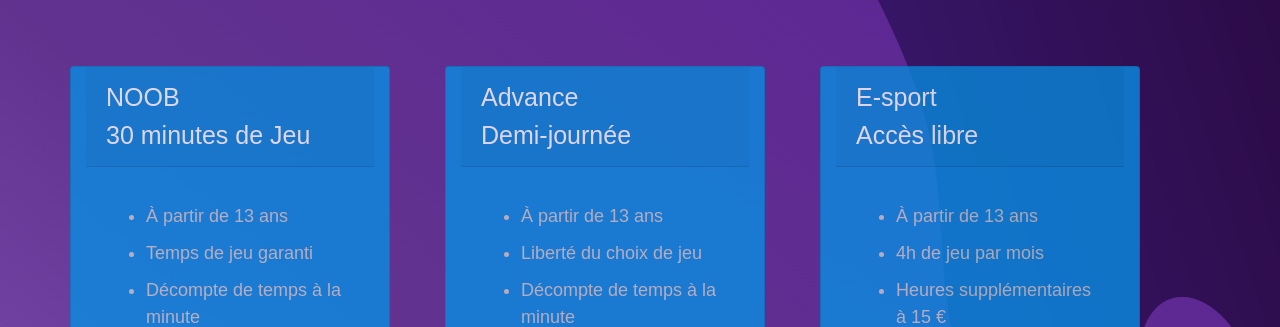
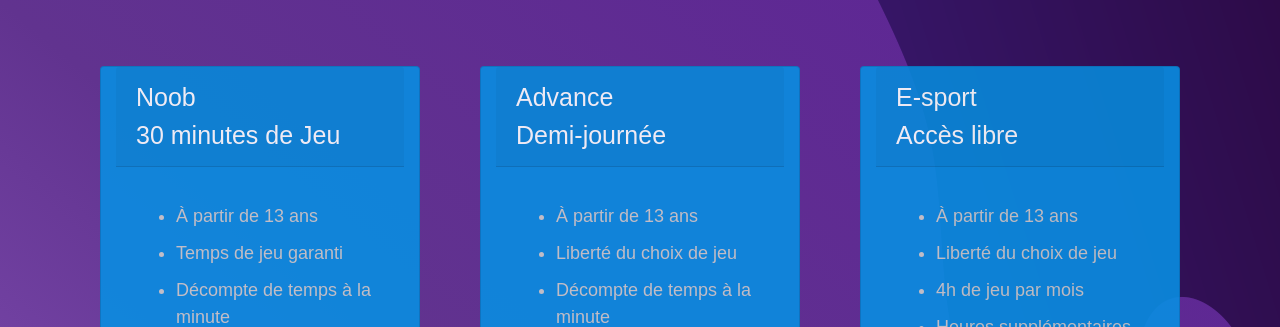
Before and after one commit to EmirKherchi/Vr-Shop, a plain HTML site: page shop.html in a window 1280 px wide. Shown: the part 1000-1327 px from the top of the page. Drawn offline with nearby package versions, Linux system fonts and the light colour scheme.

Commit message:
responsive shop page

```diff
--- a/shop.html
+++ b/shop.html
@@ -4,7 +4,7 @@
     <head>
     <!-- Required meta tags -->
     <meta charset="utf-8">
-    <meta name="viewport" content="width=device-width, initial-scale=1, shrink-to-fit=no">
+    <meta name="viewport" content="width=device-width, initial-scale=1">
 
     <!-- Bootstrap CSS -->
     <link rel="stylesheet" href="https://stackpath.bootstrapcdn.com/bootstrap/4.3.1/css/bootstrap.min.css" integrity="sha384-ggOyR0iXCbMQv3Xipma34MD+dH/1fQ784/j6cY/iJTQUOhcWr7x9JvoRxT2MZw1T" crossorigin="anonymous">
@@ -79,9 +79,9 @@
     <div class="container" id="tarifs">
         <div class="row">
 
-            <div class="card col-lg-4 col-sm-12" style="max-width: 20rem;">
+            <div class="card col-lg-4 col-md-12" style="max-width: 20rem;">
                 <div class="card-header">
-                    NOOB<br> 30 minutes de Jeu
+                    Noob<br> 30 minutes de Jeu
                 </div>
                 <div class="card-body">
 
@@ -100,7 +100,7 @@
                 </div>
             </div>
 
-            <div class="card col-lg-4 col-sm-12" style="max-width: 20rem;">
+            <div class="card col-lg-4 col-md-12" style="max-width: 20rem;">
                 <div class="card-header">
                     Advance<br> Demi-journée
                 </div>
@@ -121,7 +121,7 @@
                 </div>
             </div>
 
-            <div class="card col-lg-4 col-sm-12" style="max-width: 20rem;">
+            <div class="card col-lg-4 col-md-12" style="max-width: 20rem;">
                 <div class="card-header">
                     E-sport<br> Accès libre
                 </div>
@@ -130,6 +130,7 @@
                     <p class="card-text">
                         <ul>
                             <li>À partir de 13 ans</li>
+                            <li>Liberté du choix de jeu</li>
                             <li>4h de jeu par mois</li>
                             <li>Heures supplémentaires à 15 €</li>
                             <li>Temps de jeu garanti</li>
--- a/styles.css
+++ b/styles.css
@@ -132,9 +132,12 @@ body {
 }
 
 .card {
-  margin-right: 55px;
+  display: block;
+  margin: auto;
+  margin-bottom: 55px;
   background-color: #098de1 !important;
-  opacity: 0.8;
+  opacity: 0.9;
+  height:500px ;
 }
 
 .card-header {
```
